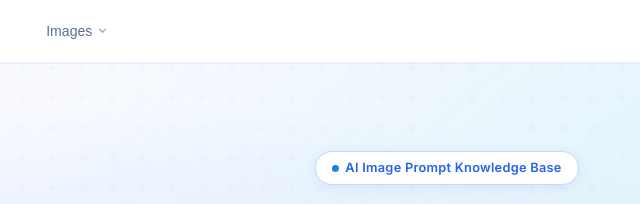
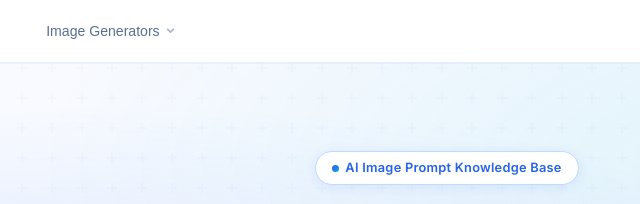
Before and after one commit to superoyo/prompt-gallery, a website: page public/index.html in a window 1280 px wide. Shown: the top 204 px of the page, 193-833 px from the left. Drawn offline with Linux system fonts and the light colour scheme; no server answers.

Commit message:
Rename nav menu: Images → Image Generators
Co-Authored-By: Claude Sonnet 4.6 <noreply@anthropic.com>

```diff
--- a/public/index.html
+++ b/public/index.html
@@ -26,7 +26,7 @@
       <!-- Images dropdown -->
       <div class="nav-item nav-item-dropdown" id="navImages">
         <button class="nav-link" id="navImagesBtn" onclick="toggleNavDropdown('navImages', event)">
-          Images
+          Image Generators
           <svg class="nav-chevron" viewBox="0 0 16 16" fill="none" stroke="currentColor" stroke-width="2"><polyline points="4 6 8 10 12 6"/></svg>
         </button>
         <div class="nav-dropdown" id="navImagesDropdown">
```
Also changed, not shown: public/prompt-lab.html (+1 -1 lines).
